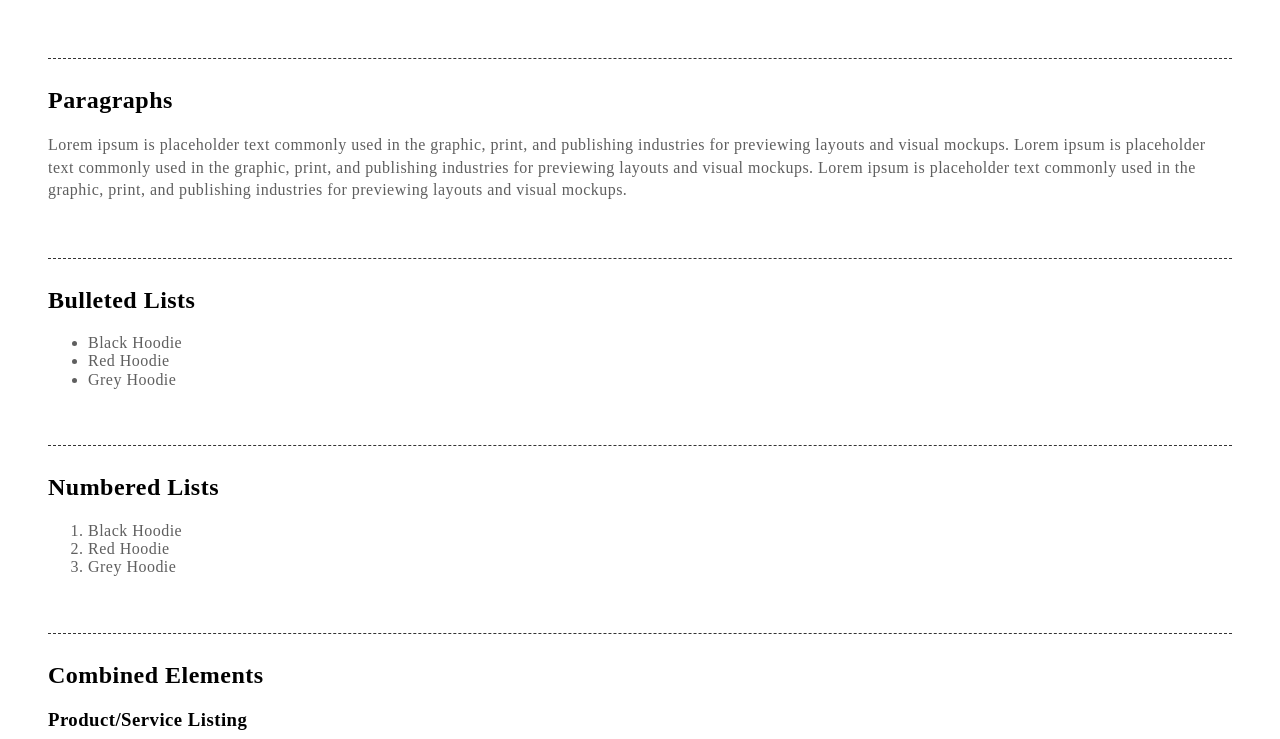
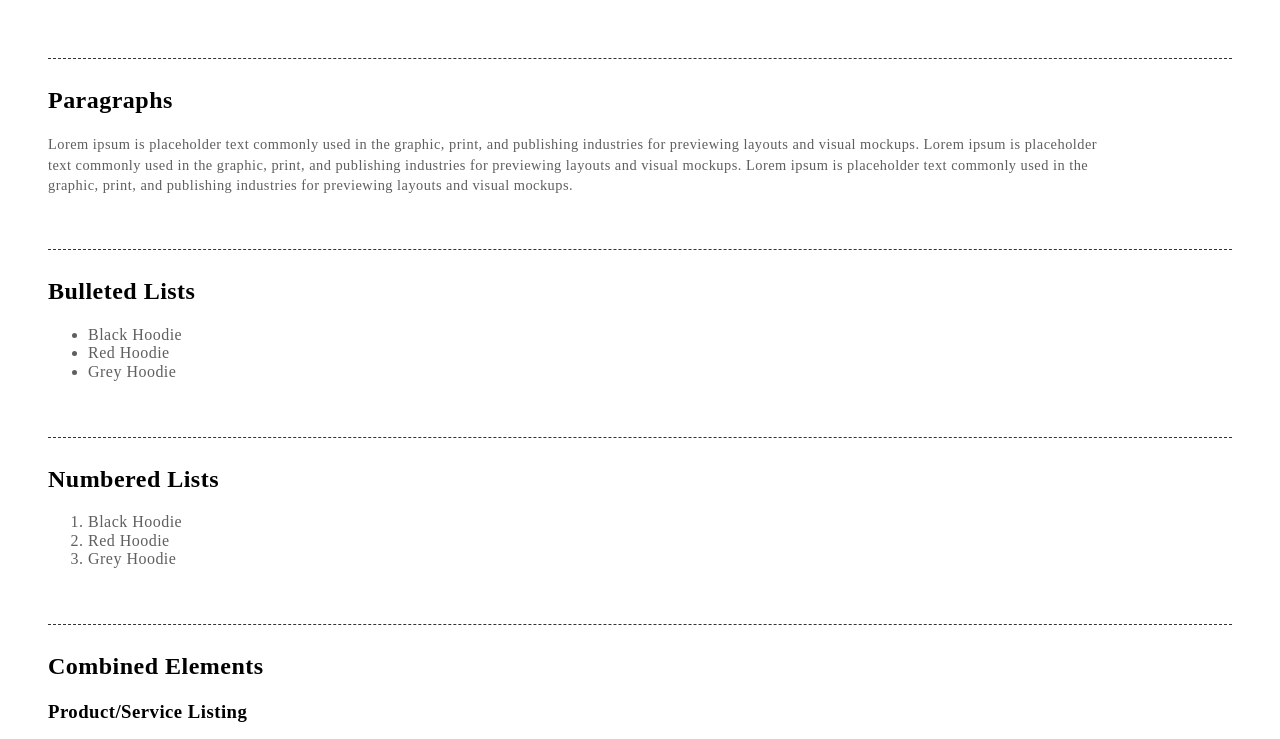
Before and after one commit to Cheryl0707/PROJECT2, a plain HTML site: page PROJECT2/index.html in a window 1280 px wide. Shown: the part 2005-2744 px from the top of the page. Drawn offline with nearby package versions, Linux system fonts and the light colour scheme; grey boxes are pictures that could not be loaded; a web font is replaced by a local one.

Commit message:
brand paragraph font size changed

```diff
--- a/PROJECT2/css/styleGuide.css
+++ b/PROJECT2/css/styleGuide.css
@@ -216,7 +216,7 @@
   }
 
   .brandinfo p{
-    font-size: 0.8rem;
+    font-size: 0.9rem;
     max-width:90%;
     margin-top: 0;
 
--- a/PROJECT2/index.html
+++ b/PROJECT2/index.html
@@ -122,7 +122,7 @@
     <section>
       <h2>Paragraphs</h2>
 
-      <div>
+      <div class="brandinfo">
         <p>Lorem ipsum is placeholder text commonly used in the graphic, print, and publishing industries for previewing
           layouts and visual mockups. Lorem ipsum is placeholder text commonly used in the graphic, print, and
           publishing industries for previewing
```
